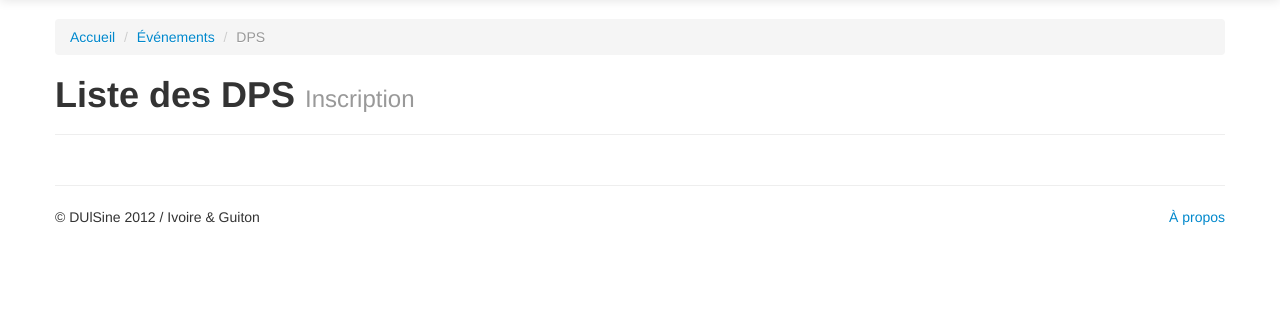
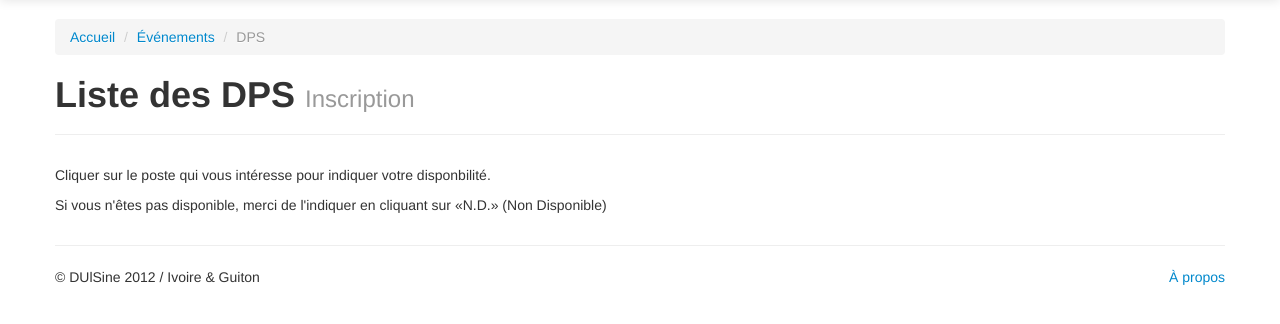
Before and after one commit to DUlSine/DUlSine, a Django app: template templates/dps/index.html in a window 1280 px wide. Shown: the part 41-365 px from the top of the page. Run offline with Django 3.2, Linux system fonts and the light colour scheme; the template is opened without the code that fills it, so the values that code supplies are empty.

Commit message:
DPS: cosmetics and message for the user

```diff
--- a/templates/dps/index.html
+++ b/templates/dps/index.html
@@ -17,6 +17,9 @@
   <h1>Liste des DPS <small>Inscription</small></h1>
 </div>
 
+<p>Cliquer sur le poste qui vous intéresse pour indiquer votre disponbilité.</p>
+<p>Si vous n'êtes pas disponible, merci de l'indiquer en cliquant sur «N.D.» (Non Disponible)</p>
+
 <div class="row">
 {% regroup all_dim by debut|date:"F o" as all_dim_by_months %}
 {% for month in all_dim_by_months %}
@@ -29,7 +32,7 @@
  <th width="10%">Date</th>
  <th width="10%">Horaire</th>
  <th width="45%">Nom</th>
- <th width="10%">Status</th>
+ <th width="10%">Poste</th>
  <th width="5%">N.D.</th>
  <th width="5%">CI</th>
  <th width="5%">PSE2</th>
```
